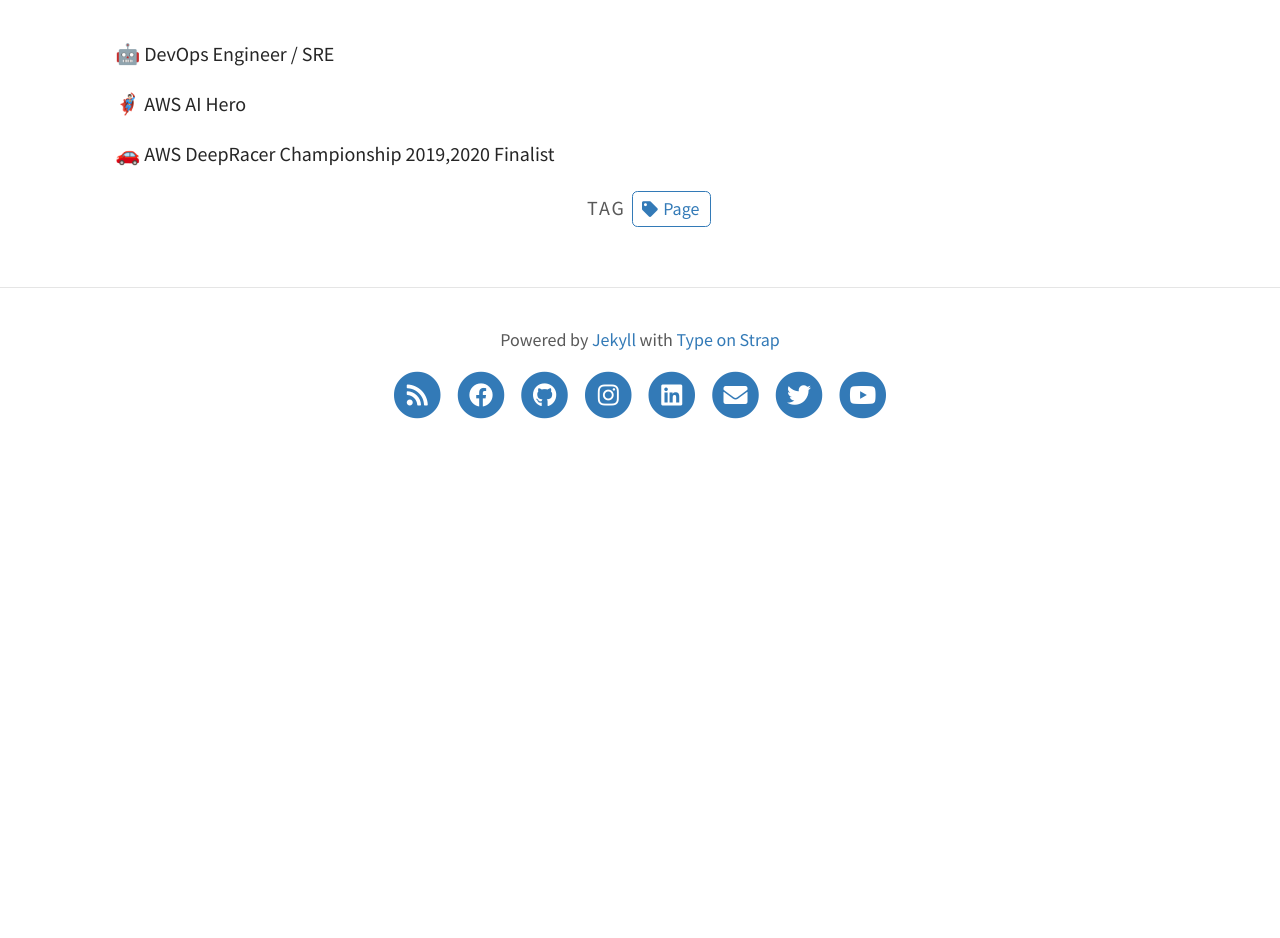
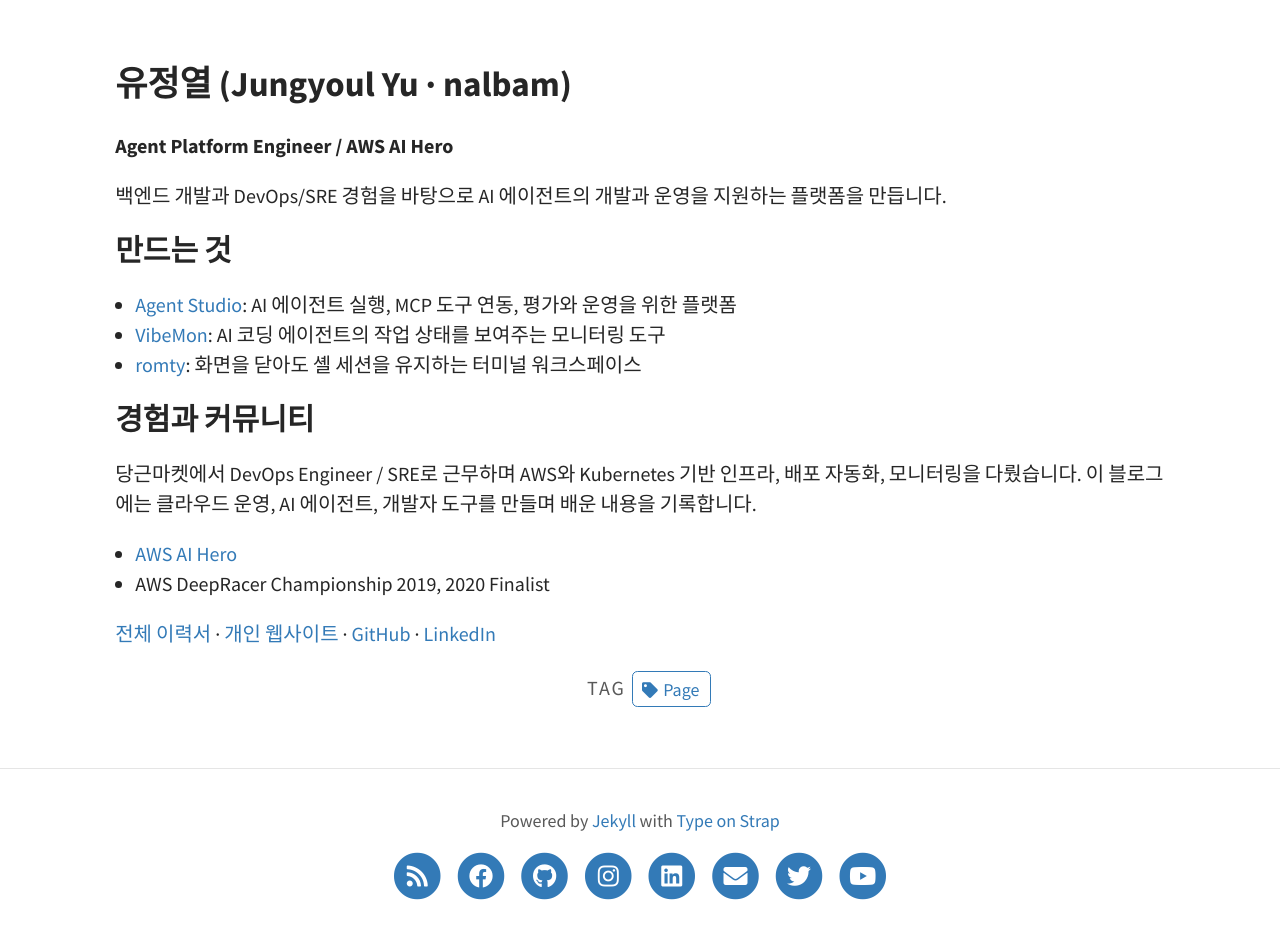
Before and after one commit to nalbam/nalbam.github.io, a Jekyll site: the page built from pages/about.md, in a window 1280 px wide. Shown: the part 304-1242 px from the top of the page. Built offline with Jekyll 4.4.1, drawn with Linux system fonts in a browser that asks for light colours; before the commit the page ends 900 px from its top, so only the background shows below that.

Commit message:
docs: update author profile for agent platform engineering

```diff
--- a/_config.yml
+++ b/_config.yml
@@ -4,7 +4,7 @@
 
 # THEME-SPECIFIC CONFIGURATION
 title: "nalbam's blog"
-description: "Well, here it is"
+description: "Jungyoul Yu (nalbam) - Agent Platform Engineer / AWS AI Hero. Notes on AI agents, cloud infrastructure, and developer tools."
 avatar: assets/images/nalbam-2022.png
 favicon: assets/images/favicon.ico
 
--- a/pages/about.md
+++ b/pages/about.md
@@ -6,8 +6,23 @@
 tags: [Page]
 ---
 
-🤖 DevOps Engineer / SRE
+## 유정열 (Jungyoul Yu · nalbam)
 
-🦸🏻‍♂️ AWS AI Hero
+**Agent Platform Engineer / AWS AI Hero**
 
-🚗 AWS DeepRacer Championship 2019,2020 Finalist
+백엔드 개발과 DevOps/SRE 경험을 바탕으로 AI 에이전트의 개발과 운영을 지원하는 플랫폼을 만듭니다.
+
+### 만드는 것
+
+- [Agent Studio](https://studio.agrt.dev): AI 에이전트 실행, MCP 도구 연동, 평가와 운영을 위한 플랫폼
+- [VibeMon](https://vibemon.io): AI 코딩 에이전트의 작업 상태를 보여주는 모니터링 도구
+- [romty](https://romty.dev): 화면을 닫아도 셸 세션을 유지하는 터미널 워크스페이스
+
+### 경험과 커뮤니티
+
+당근마켓에서 DevOps Engineer / SRE로 근무하며 AWS와 Kubernetes 기반 인프라, 배포 자동화, 모니터링을 다뤘습니다. 이 블로그에는 클라우드 운영, AI 에이전트, 개발자 도구를 만들며 배운 내용을 기록합니다.
+
+- [AWS AI Hero](https://builder.aws.com/community/heroes/JungyoulYu)
+- AWS DeepRacer Championship 2019, 2020 Finalist
+
+[전체 이력서](https://resume.nalbam.com) · [개인 웹사이트](https://www.nalbam.com) · [GitHub](https://github.com/nalbam) · [LinkedIn](https://www.linkedin.com/in/nalbam/)
```
Also changed, not shown: README.md.
